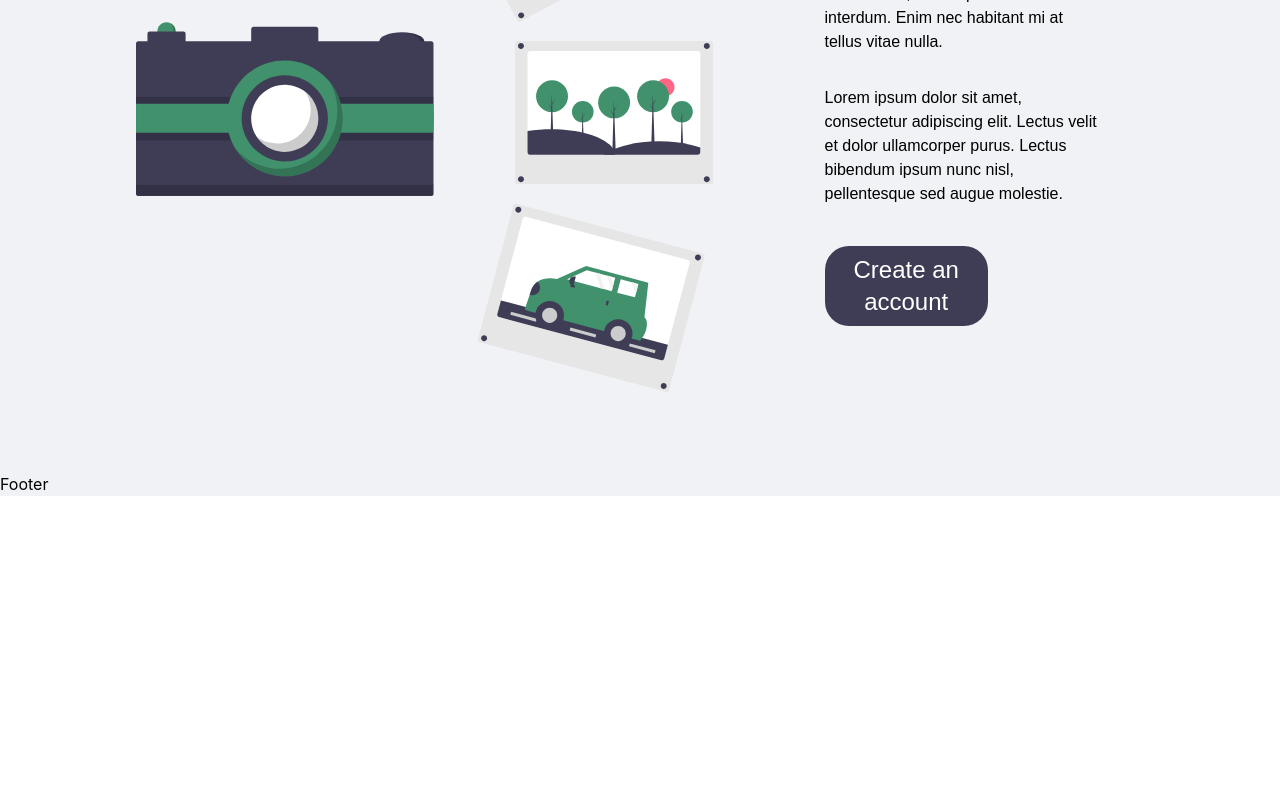
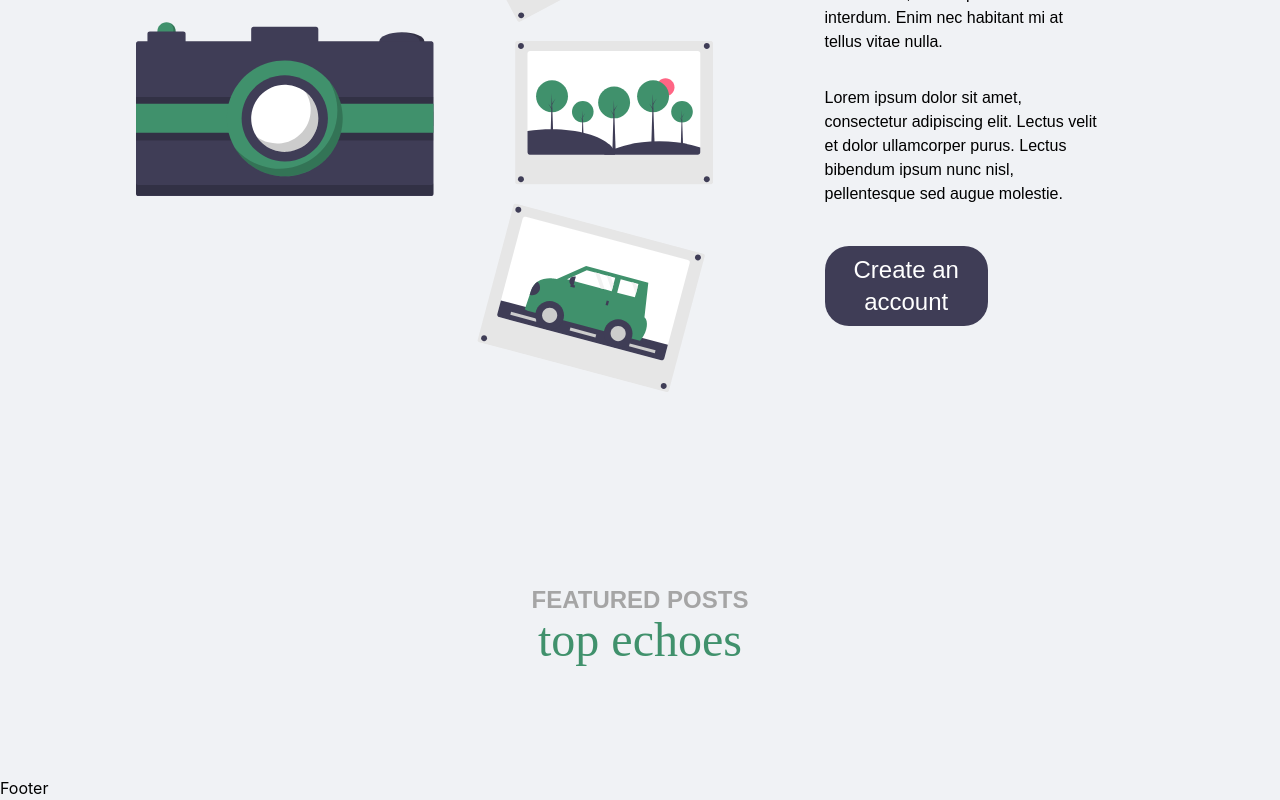
Before and after one commit to cedricquitor/echo-web-app, a React (Vite) app in the folder client/: page / in a window 1280 px wide. Shown: the part 2397-3197 px from the top of the page. Before the commit the page ends 2893 px from the top, so only its background shows below. Built offline with nearby package versions, Linux system fonts and the light colour scheme.

Commit message:
Added react-icons dependency

```diff
--- a/client/src/pages/Landing.jsx
+++ b/client/src/pages/Landing.jsx
@@ -59,6 +59,12 @@ const Landing = () => {
           <button className="w-7/12 font-raleway text-2xl bg-[#3F3D56] text-white py-2 px-4 rounded-3xl my-auto">Create an account</button>
         </div>
       </div>
+      {/* Featured Posts */}
+      <div className="mt-48 flex flex-col items-center">
+        <h3 className="font-raleway font-bold text-2xl text-[#A5A5A5]">FEATURED POSTS</h3>
+        <h1 className="font-fredoka text-5xl text-[#40916C]">top echoes</h1>
+        <div className="mt-8"></div>
+      </div>
     </section>
   );
 };
```
